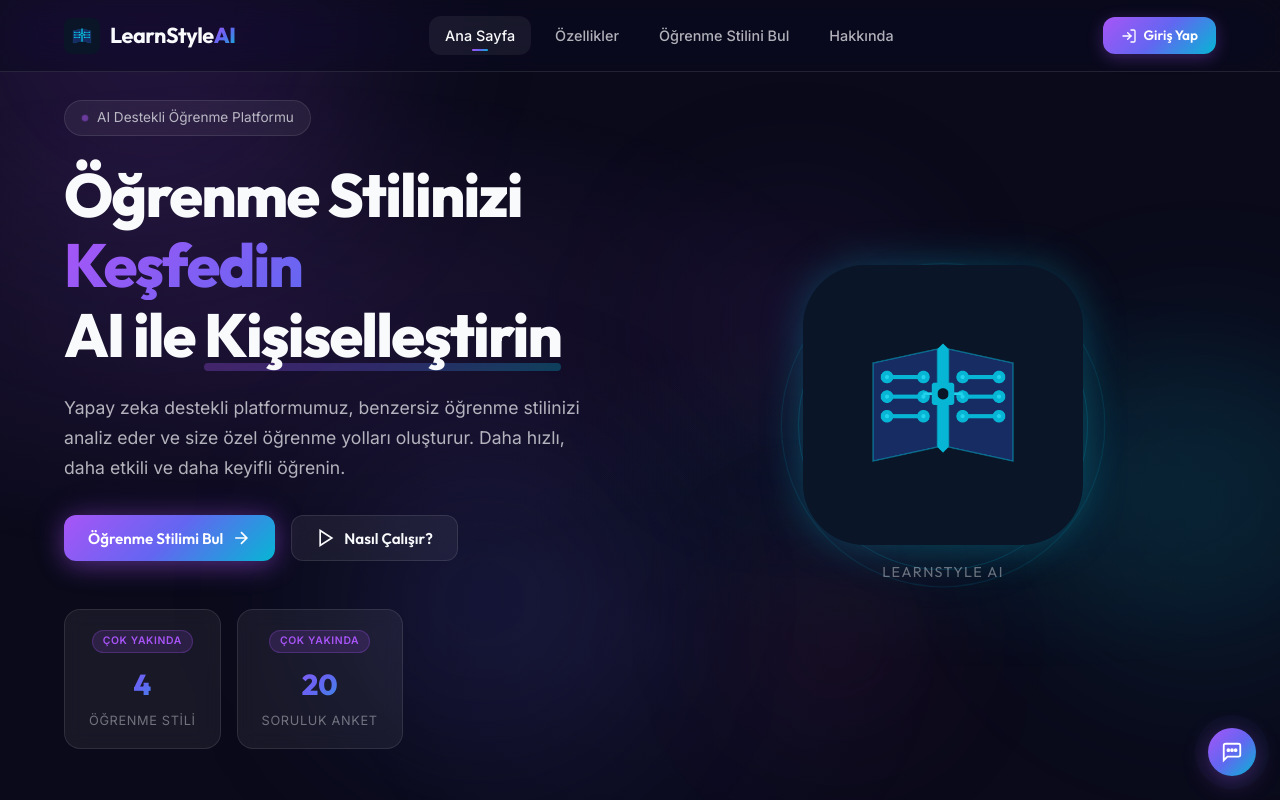
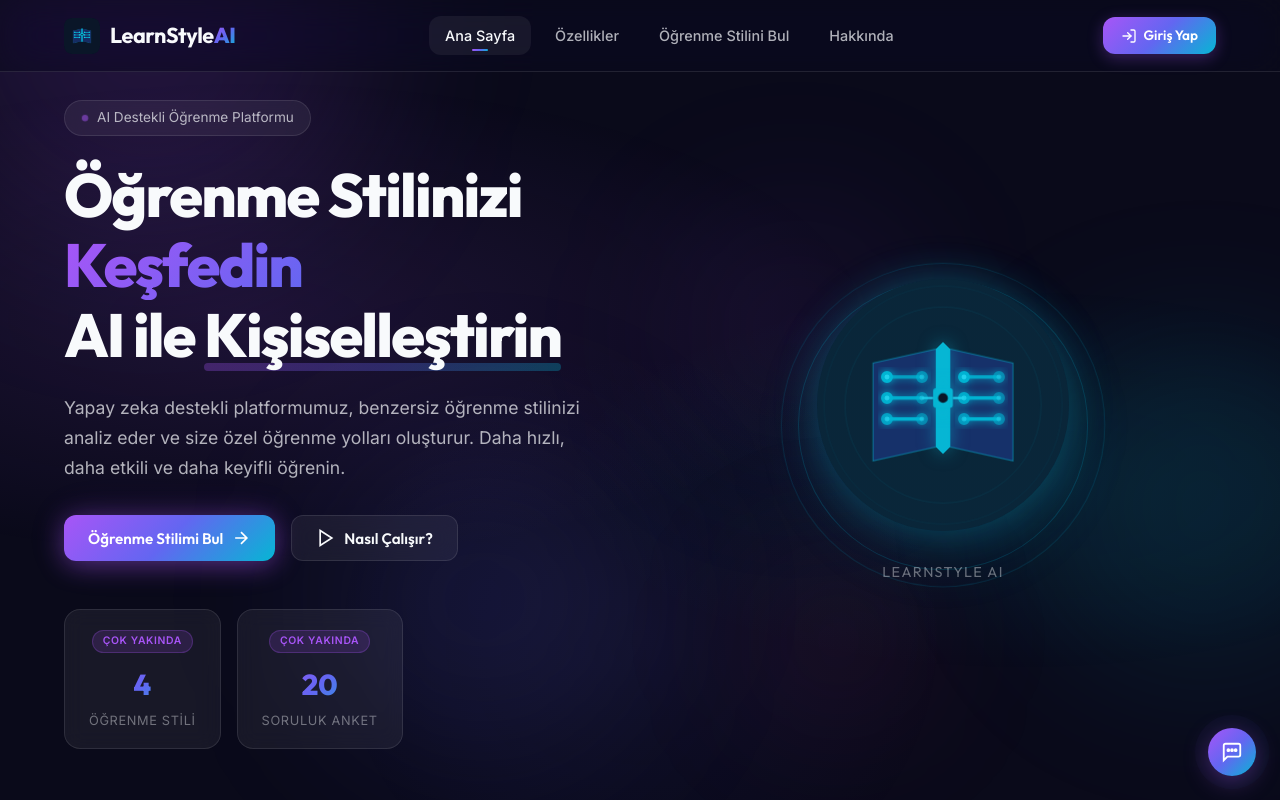
Before and after one commit to HenyZ1/learnstyleai, a Next.js app: page / in a window 1280 px wide. Shown: the top 800 px of the page. Built offline with nearby package versions, Linux system fonts and the light colour scheme.

Commit message:
fix: revert hero logo to svg animation for better aesthetics

```diff
--- a/src/app/components/Hero.js
+++ b/src/app/components/Hero.js
@@ -79,12 +79,31 @@ export default function Hero() {
                     <div className={`${styles.glowRing} ${styles.ring1}`}></div>
                     <div className={`${styles.glowRing} ${styles.ring2}`}></div>
                     <div className={styles.glowBg}></div>
-                    <img
-                        src="/LearnStyleAI-Logo-full-1024x1024.png"
-                        alt="LearnStyle AI Branded Logo"
-                        className={styles.logoSvg}
-                        style={{ width: '280px', height: '280px', borderRadius: '22%', position: 'relative', zIndex: 10 }}
-                    />
+                    <svg width="280" height="280" viewBox="0 0 200 200" fill="none" className={styles.logoSvg}>
+                        <defs>
+                            <linearGradient id="heroGrad" x1="0" y1="0" x2="200" y2="200">
+                                <stop offset="0%" stopColor="#06b6d4" /><stop offset="100%" stopColor="#0ea5e9" />
+                            </linearGradient>
+                            <filter id="heroGlow"><feGaussianBlur stdDeviation="3" result="blur" /><feMerge><feMergeNode in="blur" /><feMergeNode in="SourceGraphic" /></feMerge></filter>
+                        </defs>
+                        <circle cx="100" cy="100" r="90" fill="#0a1628" /><circle cx="100" cy="100" r="90" fill="url(#heroGrad)" opacity="0.1" />
+                        <path d="M50 70 L50 140 L95 130 L95 60 Z" fill="#1e3a8a" opacity="0.6" />
+                        <path d="M150 70 L150 140 L105 130 L105 60 Z" fill="#1e3a8a" opacity="0.6" />
+                        <path d="M95 60 L100 55 L105 60 L105 130 L100 135 L95 130 Z" fill="url(#heroGrad)" className={styles.spine} />
+                        <g stroke="#06b6d4" strokeWidth="2.5" strokeLinecap="round" filter="url(#heroGlow)">
+                            {[[60, 80, 85, 80], [60, 95, 85, 95], [60, 110, 85, 110]].map(([x1, y1, x2, y2], i) => <line key={`l${i}`} x1={x1} y1={y1} x2={x2} y2={y2} className={styles.circuitLine} style={{ animationDelay: `${i * 0.3}s` }} />)}
+                            {[[60, 80], [60, 95], [60, 110], [85, 80], [85, 95], [85, 110]].map(([cx, cy], i) => <circle key={`ln${i}`} cx={cx} cy={cy} r="3" fill="#22d3ee" className={styles.circuitNode} style={{ animationDelay: `${i * 0.2}s` }} />)}
+                        </g>
+                        <g stroke="#06b6d4" strokeWidth="2.5" strokeLinecap="round" filter="url(#heroGlow)">
+                            {[[115, 80, 140, 80], [115, 95, 140, 95], [115, 110, 140, 110]].map(([x1, y1, x2, y2], i) => <line key={`r${i}`} x1={x1} y1={y1} x2={x2} y2={y2} className={styles.circuitLine} style={{ animationDelay: `${i * 0.3 + 0.15}s` }} />)}
+                            {[[115, 80], [115, 95], [115, 110], [140, 80], [140, 95], [140, 110]].map(([cx, cy], i) => <circle key={`rn${i}`} cx={cx} cy={cy} r="3" fill="#22d3ee" className={styles.circuitNode} style={{ animationDelay: `${i * 0.2 + 0.1}s` }} />)}
+                        </g>
+                        <g><rect x="93" y="88" width="14" height="14" rx="2" fill="#06b6d4" className={styles.aiChip} /><circle cx="100" cy="95" r="3.5" fill="#0a1628" /><line x1="93" y1="95" x2="85" y2="95" stroke="#22d3ee" strokeWidth="1.5" /><line x1="107" y1="95" x2="115" y2="95" stroke="#22d3ee" strokeWidth="1.5" /></g>
+                        <path d="M50 70 L50 140 L95 130 L95 60 Z" fill="none" stroke="#06b6d4" strokeWidth="0.8" opacity="0.5" />
+                        <path d="M150 70 L150 140 L105 130 L105 60 Z" fill="none" stroke="#06b6d4" strokeWidth="0.8" opacity="0.5" />
+                        <circle cx="100" cy="100" r="70" fill="none" stroke="#06b6d4" strokeWidth="0.5" opacity="0.15" className={styles.pulseRing} />
+                        <circle cx="100" cy="100" r="85" fill="none" stroke="#06b6d4" strokeWidth="0.5" opacity="0.1" className={styles.pulseRing} style={{ animationDelay: "1.5s" }} />
+                    </svg>
                     <div className={styles.cardLabel}>LearnStyle AI</div>
                 </div>
             </div>
```
